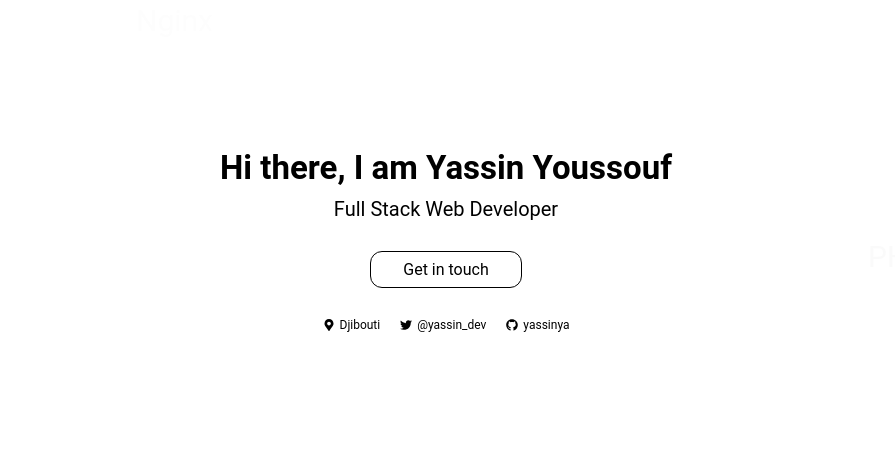
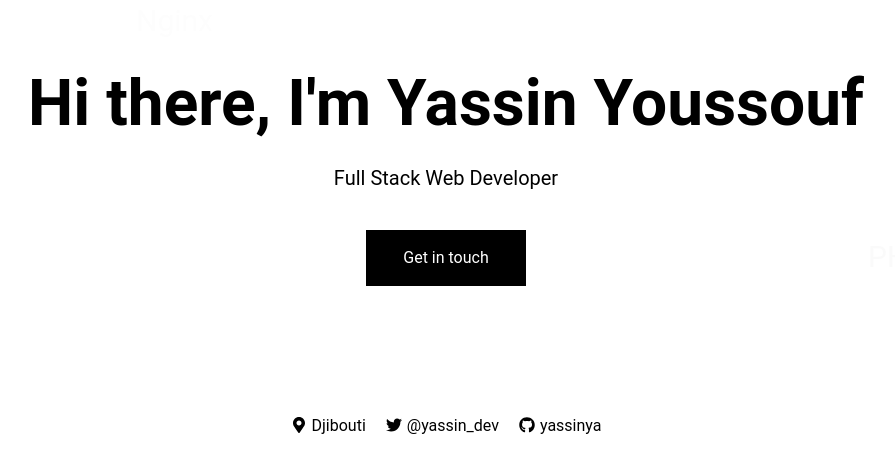
Before and after one commit to yassinya/my-website, a Gatsby site: page / in a window 1280 px wide. Shown: the part 179-652 px from the top of the page, without its empty margins (194-1089 px from the left). Built offline with nearby package versions, Linux system fonts and the light colour scheme; Gatsby itself is replaced by a stand-in of ours.

Commit message:
update style

```diff
--- a/src/pages/index.js
+++ b/src/pages/index.js
@@ -17,7 +17,7 @@ export default class IndexPage extends React.Component  {
     <Layout>
       <div className="content">
         <div className="heading">
-          <h1>Hi there, I am Yassin Youssouf</h1>
+          <h1>Hi there, I'm Yassin Youssouf</h1>
         </div>
         <div className="job">
           <span>Full Stack Web Developer</span>
--- a/src/styles/global.css
+++ b/src/styles/global.css
@@ -1,6 +1,7 @@
 body{
     background: #fff;
     font-family: 'Roboto';
+    overflow: hidden;
 }
 
 .content{
@@ -12,39 +13,41 @@ body{
 }
 
 .content .heading h1{
-    font-size: 33px;
-    margin-bottom: 10px;
+    font-size: 64px;
+    margin-bottom: 25px;
     text-align: center;
 }
 
+.content .job{
+    margin-bottom: 40px;
+    font-size: 20px;
+}
+
 .content .contact-btn{
-    width: 150px;
-    margin-bottom: 30px;
+    width: 160px;
+    height: 40px;
+    margin-bottom: 130px;
     padding: 8px 0px;
-    background: none;
-    border: solid 1px #000;
-    border-radius: 12px;
+    background: #000;
+    border: none;
+    line-height: 40px;
     transition: all 0.4s;
     text-align: center;
     text-decoration: none;
-    color: #000;
+    color: #fff;
     cursor: pointer;
 }
 
 .content .contact-btn:hover{
-    background: #000;
+    /* background: #fff;
     border: solid 1px #000;
-    color: #fff;
+    color: #fff; */
 }
 
 .content .show-email{
     width: 250px;
 }
 
-.content .job{
-    margin-bottom: 30px;
-    font-size: 20px;
-}
 
 .content .links{
     display: flex;
@@ -56,7 +59,6 @@ body{
     display: flex;
     align-items: center;
     padding: 0 10px;
-    font-size: 12px;
     text-decoration: none;
     color: #000;
 }
```
